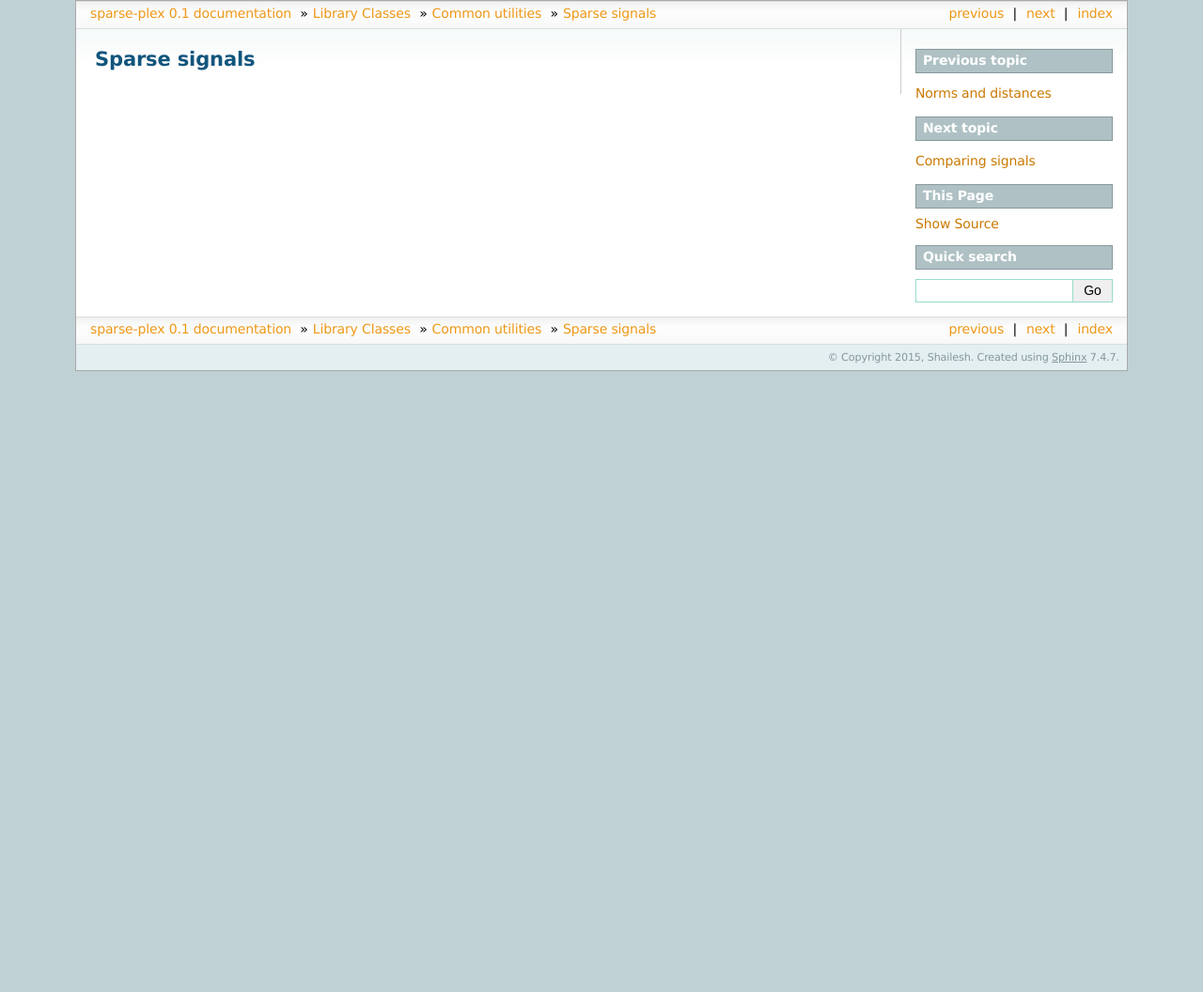
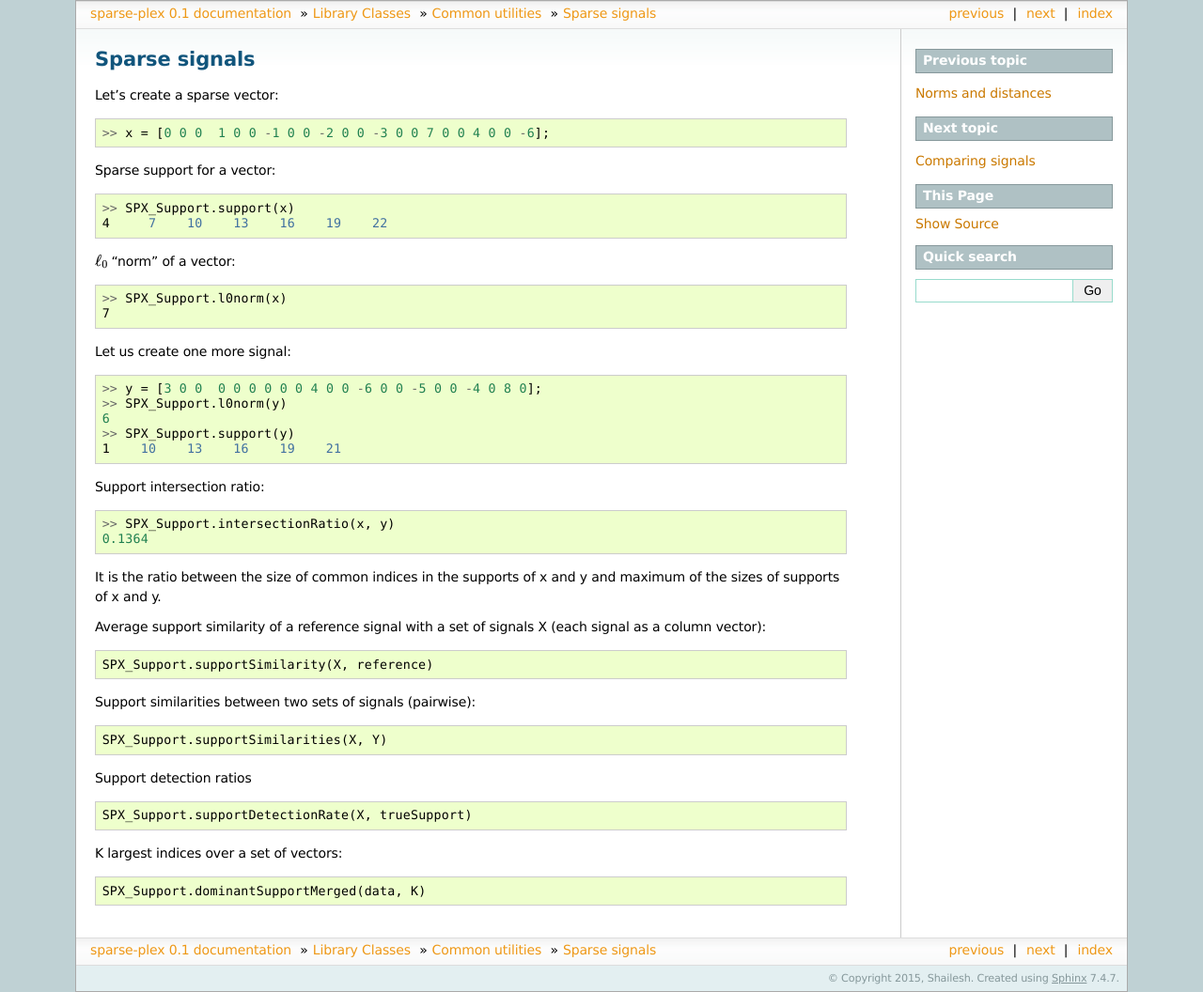
Before and after one commit to indigits/sparse-plex, a Sphinx documentation site: the page built from docs/library/commons/sparse.rst, in a window 1280 px wide. Shown: the whole page at 94% size. Built offline with Sphinx 7.4.7, drawn with Linux system fonts in a browser that asks for light colours; before the commit the page ends 900 px from its top, so only the background shows below that.

Commit message:
doc updates. print sparse vector.

```diff
--- a/docs/library/commons/sparse.rst
+++ b/docs/library/commons/sparse.rst
@@ -2,3 +2,54 @@ Sparse signals
 ======================
 
 .. highlight:: matlab
+
+
+Let's create a sparse vector::
+
+    >> x = [0 0 0  1 0 0 -1 0 0 -2 0 0 -3 0 0 7 0 0 4 0 0 -6];
+
+Sparse support for a vector::
+
+    >> SPX_Support.support(x)
+    4     7    10    13    16    19    22
+
+:math:`\ell_0` "norm" of a vector::
+
+    >> SPX_Support.l0norm(x)
+    7
+
+Let us create one more signal::
+
+    >> y = [3 0 0  0 0 0 0 0 0 4 0 0 -6 0 0 -5 0 0 -4 0 8 0];
+    >> SPX_Support.l0norm(y)
+    6
+    >> SPX_Support.support(y)
+    1    10    13    16    19    21
+
+Support intersection ratio::
+
+    >> SPX_Support.intersectionRatio(x, y)
+    0.1364
+
+It is the ratio between the size of common indices
+in the supports of x and y and maximum of the
+sizes of supports of x and y.
+
+Average support similarity of a reference
+signal with a set of signals X (each signal
+as a column vector)::
+
+    SPX_Support.supportSimilarity(X, reference)
+
+Support similarities between two sets of signals (pairwise)::
+
+    SPX_Support.supportSimilarities(X, Y)
+
+Support detection ratios ::
+
+    SPX_Support.supportDetectionRate(X, trueSupport)
+
+
+K largest indices over a set of vectors::
+
+     SPX_Support.dominantSupportMerged(data, K)
```
Also changed, not shown: docs/library/commons.rst (+0 -47 lines), docs/library/commons/print.rst (+13 -0 lines), 1 other file.
